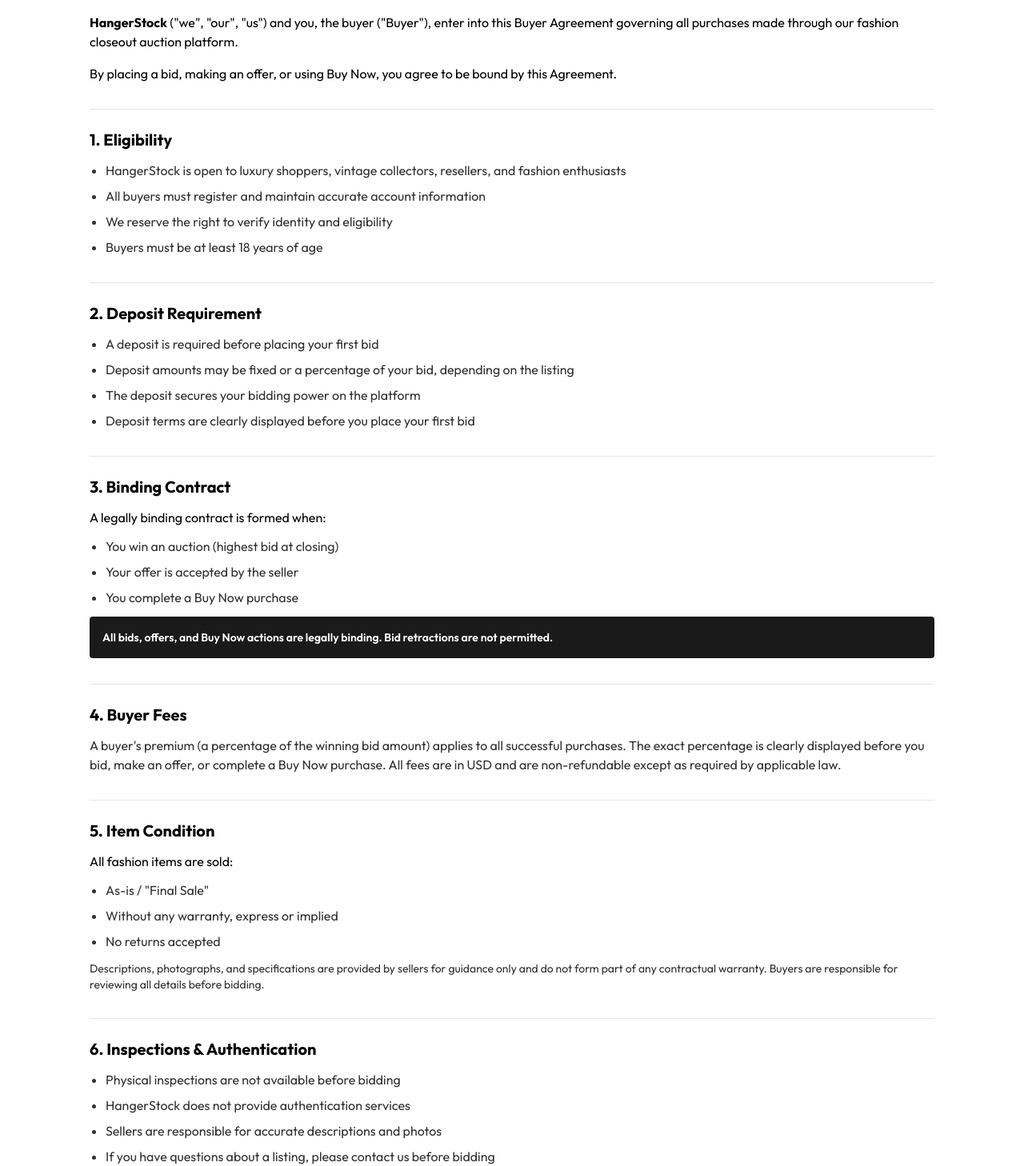
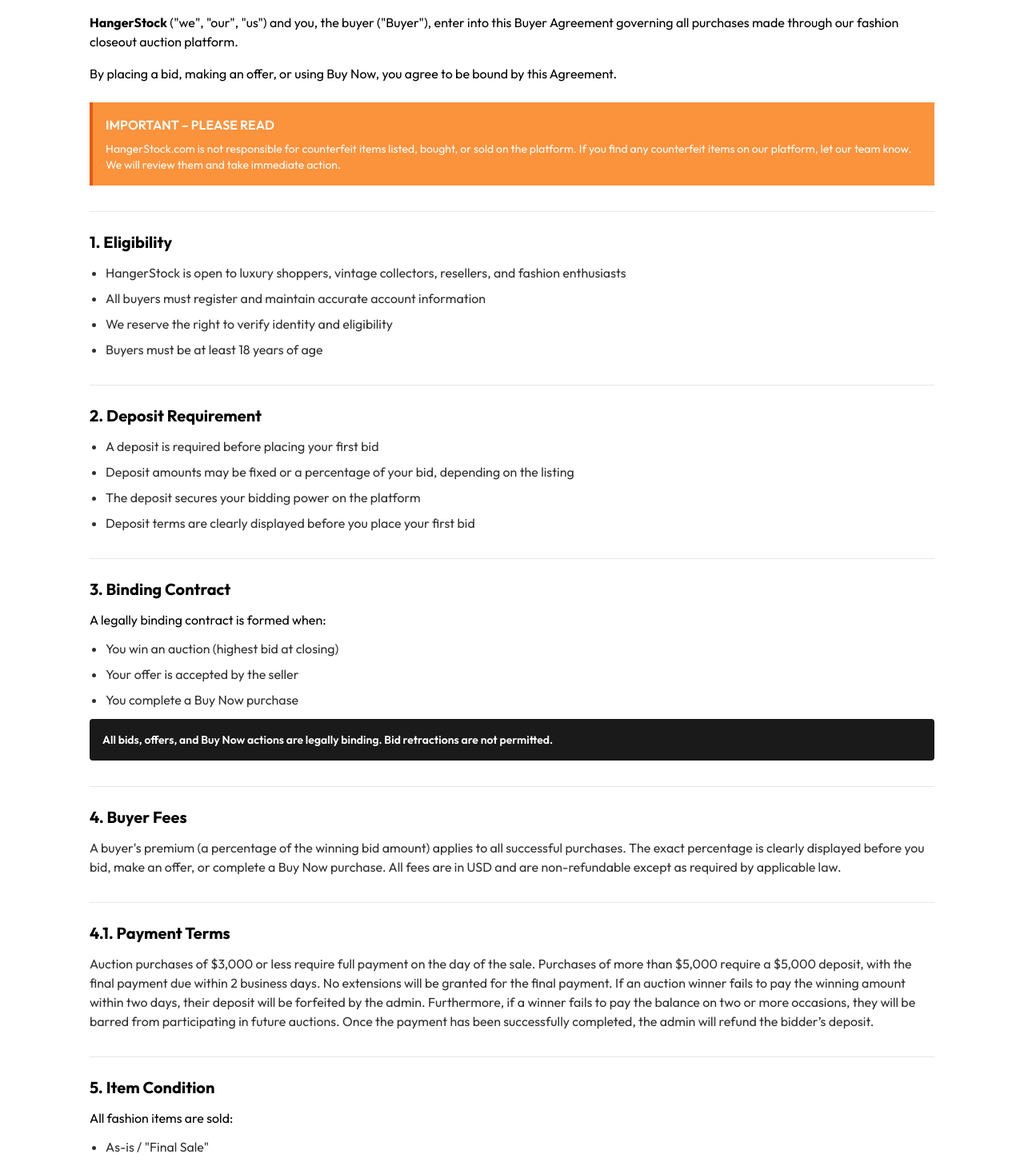
Before and after one commit to hangerstock/hangerstock, a React (Vite) app in the folder frontend/: page /buyer-agreement in a window 1280 px wide. Shown: the part 340-1798 px from the top of the page at 80% size. Built offline with nearby package versions, Linux system fonts and the light colour scheme; no server answers.

Commit message:
changed some content in FAQs and policy pages

```diff
--- a/frontend/src/pages/BuyerAgreement.jsx
+++ b/frontend/src/pages/BuyerAgreement.jsx
@@ -41,6 +41,13 @@
                             <p className="text-text-primary dark:text-text-primary-dark">
                                 By placing a bid, making an offer, or using Buy Now, you agree to be bound by this Agreement.
                             </p>
+
+                            <div className="bg-orange-400 dark:bg-bg-secondary border-l-4 border-orange-600 dark:border-text-primary-dark p-4 my-6">
+                                <p className="text-text-primary-dark dark:text-text-primary font-semibold mb-2">IMPORTANT – PLEASE READ</p>
+                                <p className="text-pure-white dark:text-text-primary/80 text-sm">
+                                    {otherData?.brandName}.com is not responsible for counterfeit items listed, bought, or sold on the platform. If you find any counterfeit items on our platform, let our team know. We will review them and take immediate action.
+                                </p>
+                            </div>
                         </div>
 
                         {/* Section 1 - Eligibility */}
@@ -88,6 +95,21 @@
                                 A buyer's premium (a percentage of the winning bid amount) applies to all successful purchases.
                                 The exact percentage is clearly displayed before you bid, make an offer, or complete a Buy Now purchase.
                                 All fees are in USD and are non-refundable except as required by applicable law.
+                            </p>
+                        </div>
+
+                        {/* Section 4 - Payment Terms */}
+                        <div className="border-t border-gray-200 dark:border-gray-800 pt-6">
+                            <h2 className="text-xl font-bold text-text-primary dark:text-text-primary-dark mb-3">4.1. Payment Terms</h2>
+                            <p className="text-text-secondary dark:text-text-secondary-dark">
+                                Auction purchases of $3,000 or less require full payment on the day of the sale.
+                                Purchases of more than $5,000 require a $5,000 deposit, with the final payment due within 2 business days. No extensions will be granted for the final payment.
+
+                                If an auction winner fails to pay the winning amount within two days, their deposit will be forfeited by the admin.
+
+                                Furthermore, if a winner fails to pay the balance on two or more occasions, they will be barred from participating in future auctions.
+
+                                Once the payment has been successfully completed, the admin will refund the bidder’s deposit.
                             </p>
                         </div>
 
--- a/frontend/src/pages/FAQs.jsx
+++ b/frontend/src/pages/FAQs.jsx
@@ -54,8 +54,15 @@
                 answer: `${otherData?.brandName} holds all payments securely after a winning bid. Funds are only released to the seller once you confirm delivery or the transaction is finalized. This protects both buyers and sellers.`
             },
             {
-                question: `How long do I have to make payment?`,
-                answer: `Payment terms vary by listing. Check the specific auction or item for your payment deadline. Prompt payment ensures smooth delivery.`
+                question: `How does payment work on ${otherData?.brandName}?`,
+                answer: `Auction purchases of $3,000 or less require full payment on the day of the sale.
+Purchases of more than $5,000 require a $5,000 deposit, with the final payment due within 2 business days. No extensions will be granted for the final payment.
+
+If an auction winner fails to pay the winning amount within two days, their deposit will be forfeited by the admin.
+
+Furthermore, if a winner fails to pay the balance on two or more occasions, they will be barred from participating in future auctions.
+
+Once the payment has been successfully completed, the admin will refund the bidder’s deposit.`
             },
             {
                 question: `Is off-platform communication or payment allowed?`,
--- a/frontend/src/pages/PrivacyPolicy.jsx
+++ b/frontend/src/pages/PrivacyPolicy.jsx
@@ -42,6 +42,13 @@
                             <p className="text-text-primary dark:text-text-primary-dark">
                                 By registering for, accessing, or using the Platform, you agree to this Privacy Policy.
                             </p>
+
+                            <div className="bg-orange-400 dark:bg-bg-secondary border-l-4 border-orange-600 dark:border-text-primary-dark p-4 my-6">
+                                <p className="text-text-primary-dark dark:text-text-primary font-semibold mb-2">IMPORTANT – PLEASE READ</p>
+                                <p className="text-pure-white dark:text-text-primary/80 text-sm">
+                                    {otherData?.brandName}.com is not responsible for counterfeit items listed, bought, or sold on the platform. If you find any counterfeit items on our platform, let our team know. We will review them and take immediate action.
+                                </p>
+                            </div>
                         </div>
 
                         {/* Section 1 */}
--- a/frontend/src/pages/Register.jsx
+++ b/frontend/src/pages/Register.jsx
@@ -1029,8 +1029,7 @@
                                         className="accent-primary dark:accent-primary-dark"
                                     />
                                     <p className="text-sm text-text-secondary dark:text-text-secondary-dark">
-                                        By registering, I agree to {otherData?.brandName}'s <Link className='text-blue-600 dark:text-blue-400 underline' to='/terms-of-use'>Terms of Use</Link>.
-                                        My information will be used as described in the <Link to='/privacy-policy' className='text-blue-600 dark:text-blue-400 underline'>Privacy Policy</Link>.
+                                        By registering, I agree to {otherData?.brandName}'s <Link className='text-blue-600 dark:text-blue-400 underline' to='/terms-of-use'>Terms of Use</Link>, <Link className='text-blue-600 dark:text-blue-400 underline' to='/privacy-policy'>Privacy Policy</Link>, <Link className='text-blue-600 dark:text-blue-400 underline' to='/buyer-agreement'>Buyer's Agreement</Link>, and <Link className='text-blue-600 dark:text-blue-400 underline' to='/seller-agreement'>Seller's Agreement</Link>.
                                     </p>
                                 </label>
                                 {errors.termsConditions && (
--- a/frontend/src/pages/SellerAgreement.jsx
+++ b/frontend/src/pages/SellerAgreement.jsx
@@ -41,6 +41,12 @@
                             <p className="text-text-primary dark:text-text-primary-dark">
                                 By creating a listing, you agree to be bound by this Agreement.
                             </p>
+                            <div className="bg-orange-400 dark:bg-bg-secondary border-l-4 border-orange-600 dark:border-text-primary-dark p-4 my-6">
+                                <p className="text-text-primary-dark dark:text-text-primary font-semibold mb-2">IMPORTANT – PLEASE READ</p>
+                                <p className="text-pure-white dark:text-text-primary/80 text-sm">
+                                    {otherData?.brandName}.com is not responsible for counterfeit items listed, bought, or sold on the platform. If you find any counterfeit items on our platform, let our team know. We will review them and take immediate action.
+                                </p>
+                            </div>
                         </div>
 
                         {/* Section 1 - Eligibility */}
--- a/frontend/src/pages/TermsOfUse.jsx
+++ b/frontend/src/pages/TermsOfUse.jsx
@@ -43,6 +43,13 @@
                             <p className="text-text-primary dark:text-text-primary-dark">
                                 By registering for, accessing, or using the Platform, you agree to be bound by these Terms.
                             </p>
+
+                            <div className="bg-orange-400 dark:bg-bg-secondary border-l-4 border-orange-600 dark:border-text-primary-dark p-4 my-6">
+                                <p className="text-text-primary-dark dark:text-text-primary font-semibold mb-2">IMPORTANT – PLEASE READ</p>
+                                <p className="text-pure-white dark:text-text-primary/80 text-sm">
+                                    {otherData?.brandName}.com is not responsible for counterfeit items listed, bought, or sold on the platform. If you find any counterfeit items on our platform, let our team know. We will review them and take immediate action.
+                                </p>
+                            </div>
                         </div>
 
                         {/* Section 1 - Platform Access */}
@@ -118,16 +125,19 @@
                             </p>
                         </div>
 
-                        {/* Section 7 - Payments & Escrow */}
+                        {/* Section 7 - Payment Terms */}
                         <div className="border-t border-gray-200 dark:border-gray-800 pt-6">
-                            <h2 className="text-xl font-bold text-text-primary dark:text-text-primary-dark mb-3">7. Payments & Escrow</h2>
-                            <ul className="text-text-secondary dark:text-text-secondary-dark space-y-2 list-disc pl-5">
-                                <li>We accept card payments via Stripe and bank transfers via Wise</li>
-                                <li>All payments are held in escrow until delivery is confirmed</li>
-                                <li>Funds are released to sellers only after buyer confirms receipt</li>
-                                <li>Payment terms vary by listing – check each auction for deadlines</li>
-                                <li>All payments must be made in USD</li>
-                            </ul>
+                            <h2 className="text-xl font-bold text-text-primary dark:text-text-primary-dark mb-3">7. Payment Terms</h2>
+                            <p className="text-text-secondary dark:text-text-secondary-dark">
+                                Auction purchases of $3,000 or less require full payment on the day of the sale.
+                                Purchases of more than $5,000 require a $5,000 deposit, with the final payment due within 2 business days. No extensions will be granted for the final payment.
+
+                                If an auction winner fails to pay the winning amount within two days, their deposit will be forfeited by the admin.
+
+                                Furthermore, if a winner fails to pay the balance on two or more occasions, they will be barred from participating in future auctions.
+
+                                Once the payment has been successfully completed, the admin will refund the bidder’s deposit.
+                            </p>
                         </div>
 
                         {/* Section 8 - Shipping & Delivery */}
```
